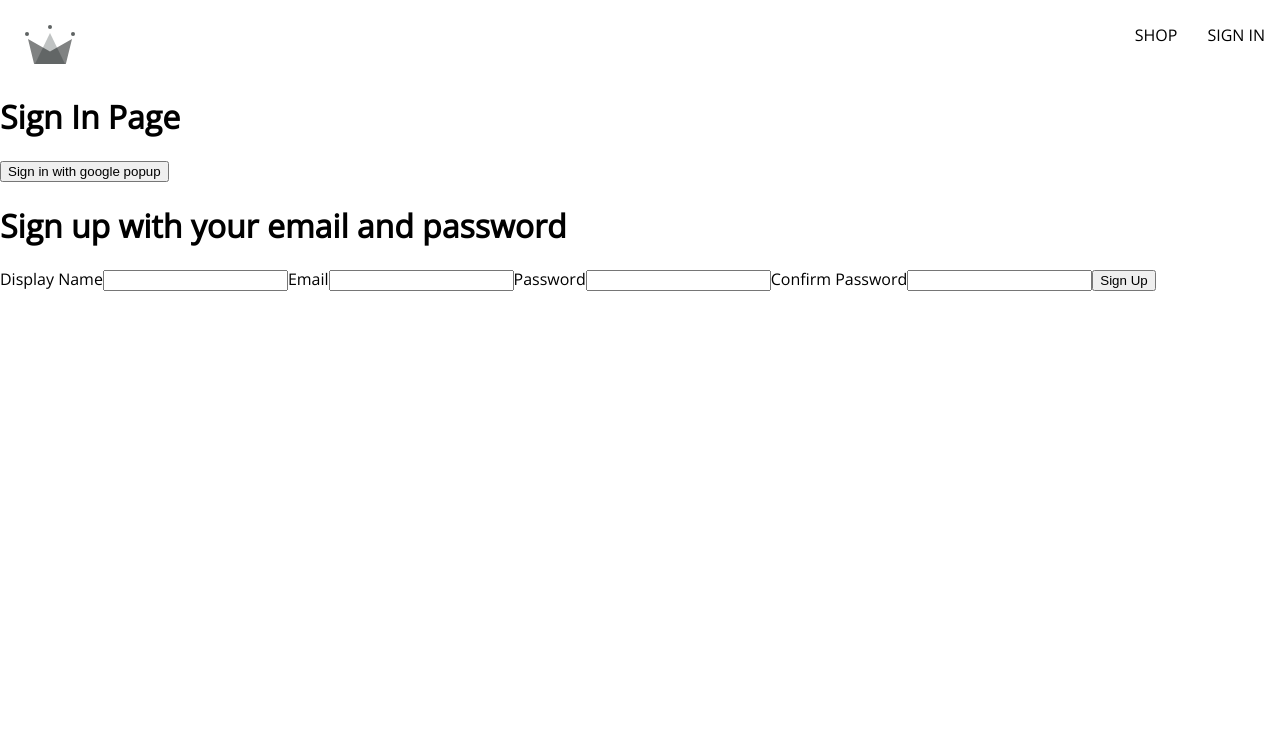
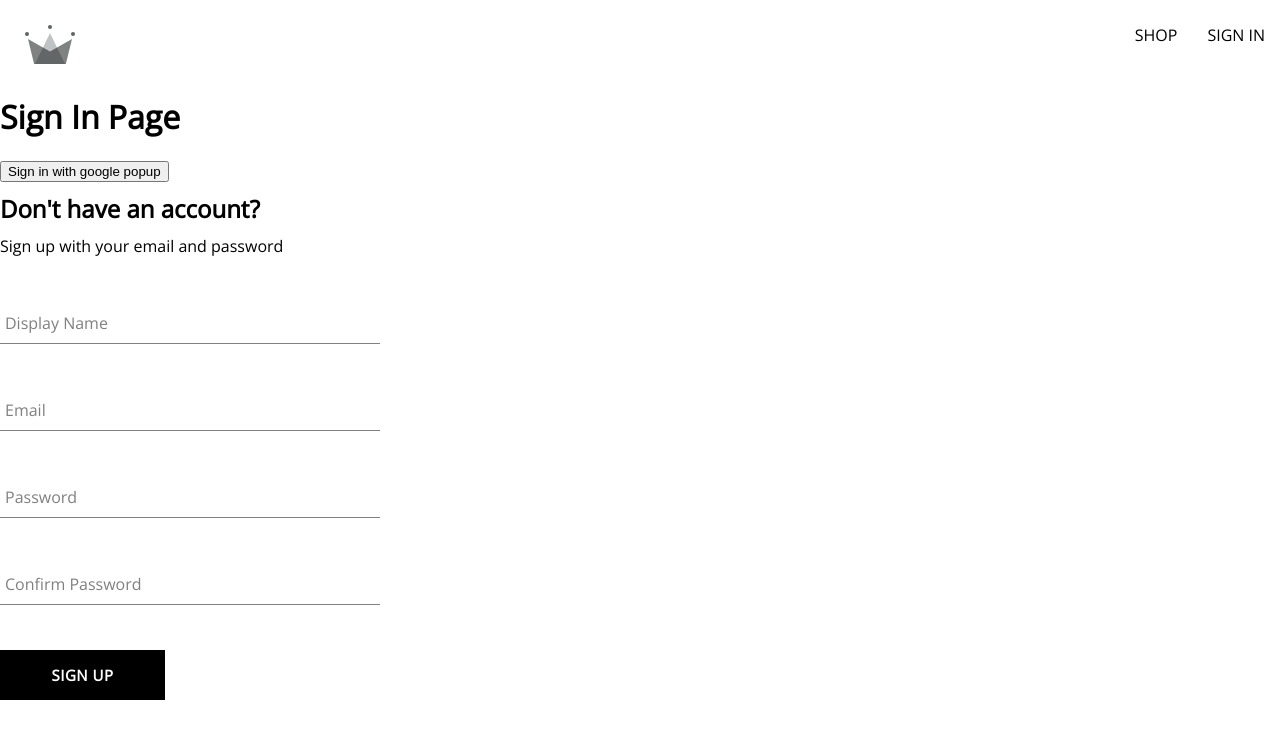
Before and after one commit to 11lugg/stepping-stone, a React (Create React App) app: page /sign-in in a window 1280 px wide. Shown: the top 738 px of the page. Built offline with nearby package versions, Linux system fonts and the light colour scheme.

Commit message:
Created signup, form input and button component

```diff
--- /dev/null
+++ b/src/components/button/button.component.jsx
@@ -0,0 +1,18 @@
+import { BUTTON_TYPE_CLASSES } from "constants/constants";
+
+import "components/button/button.styles.scss";
+
+const Button = ({ children, buttonType, ...otherProps }) => {
+  return (
+    <button
+      className={`button-container ${
+        buttonType ? BUTTON_TYPE_CLASSES[buttonType] : ""
+      }`}
+      {...otherProps}
+    >
+      {children}
+    </button>
+  );
+};
+
+export default Button;
--- /dev/null
+++ b/src/components/button/button.styles.scss
@@ -0,0 +1,46 @@
+.button-container {
+  min-width: 165px;
+  width: auto;
+  height: 50px;
+  letter-spacing: 0.5px;
+  line-height: 50px;
+  padding: 0 35px 0 35px;
+  font-size: 15px;
+  background-color: black;
+  color: white;
+  text-transform: uppercase;
+  font-family: "Open Sans";
+  font-weight: bolder;
+  border: none;
+  cursor: pointer;
+  display: flex;
+  justify-content: center;
+
+  &:hover {
+    background-color: white;
+    color: black;
+    border: 1px solid black;
+  }
+
+  &.google-sign-in {
+    background-color: #4285f4;
+    color: white;
+
+    &:hover {
+      background-color: #357ae8;
+      border: none;
+    }
+  }
+
+  &.inverted {
+    background-color: white;
+    color: black;
+    border: 1px solid black;
+
+    &:hover {
+      background-color: black;
+      color: white;
+      border: none;
+    }
+  }
+}
--- /dev/null
+++ b/src/components/form-input/form-input.component.jsx
@@ -0,0 +1,20 @@
+import "components/form-input/form-input.styles.scss";
+
+const FormInput = ({ label, ...otherProps }) => {
+  return (
+    <div className="group">
+      <input className="form-input" {...otherProps} />
+      {label && (
+        <label
+          className={`${
+            otherProps.value.length > 0 ? "shrink" : ""
+          } form-input-label`}
+        >
+          {label}
+        </label>
+      )}
+    </div>
+  );
+};
+
+export default FormInput;
--- /dev/null
+++ b/src/components/form-input/form-input.styles.scss
@@ -0,0 +1,54 @@
+$sub-color: grey;
+$main-color: black;
+
+@mixin shrinkLabel {
+  top: -14px;
+  font-size: 12px;
+  color: $main-color;
+}
+
+.group {
+  position: relative;
+  margin: 45px 0;
+
+  .form-input {
+    background: none;
+    background-color: white;
+    color: $sub-color;
+    font-size: 18px;
+    padding: 10px 10px 10px 5px;
+    display: block;
+    width: 100%;
+    border: none;
+    border-radius: 0;
+    border-bottom: 1px solid $sub-color;
+    margin: 25px 0;
+
+    &:focus {
+      outline: none;
+    }
+
+    &:focus ~ .form-input-label {
+      @include shrinkLabel();
+    }
+  }
+
+  input[type="password"] {
+    letter-spacing: 0.3em;
+  }
+
+  .form-input-label {
+    color: $sub-color;
+    font-size: 16px;
+    font-weight: normal;
+    position: absolute;
+    pointer-events: none;
+    left: 5px;
+    top: 10px;
+    transition: 300ms ease all;
+
+    &.shrink {
+      @include shrinkLabel();
+    }
+  }
+}
--- a/src/components/sign-up-form/sign-up-form.component.jsx
+++ b/src/components/sign-up-form/sign-up-form.component.jsx
@@ -1,8 +1,13 @@
+import FormInput from "components/form-input/form-input.component";
 import { useState } from "react";
 import {
   createAutUserWithEmailAndPassword,
   createUserDocumentFromAuth,
 } from "utils/firebase/firebase.utils";
+import "components/sign-up-form/sign-up-form.styles.scss";
+
+import { BUTTON_TYPE_CLASSES, FORM_NAMES } from "constants/constants";
+import Button from "components/button/button.component";
 
 const defaultFormFields = {
   displayName: "",
@@ -14,8 +19,6 @@
 const SignUpForm = () => {
   const [formFields, setFormFields] = useState(defaultFormFields);
   const { displayName, email, password, confirmPassword } = formFields;
-
-  console.log(formFields);
 
   const handleSubmit = async (e) => {
     e.preventDefault();
@@ -45,45 +48,43 @@
   };
 
   return (
-    <div>
-      <h1>Sign up with your email and password</h1>
+    <div className="sign-up-container">
+      <h2>Don't have an account?</h2>
+      <span>Sign up with your email and password</span>
       <form onSubmit={handleSubmit}>
-        <label>Display Name</label>
-        <input
+        <FormInput
+          label="Display Name"
           type="text"
           onChange={handleChange}
-          name="displayName"
+          name={FORM_NAMES.DISPLAY_NAME}
           value={displayName}
           required
         />
-
-        <label>Email</label>
-        <input
-          type="email"
+        <FormInput
+          label="Email"
+          type={FORM_NAMES.EMAIL}
           onChange={handleChange}
-          name="email"
+          name={FORM_NAMES.EMAIL}
           value={email}
           required
         />
-
-        <label>Password</label>
-        <input
-          type="password"
+        <FormInput
+          label="Password"
+          type={FORM_NAMES.PASSWORD}
           onChange={handleChange}
-          name="password"
+          name={FORM_NAMES.PASSWORD}
           value={password}
           required
         />
-
-        <label>Confirm Password</label>
-        <input
-          type="password"
+        <FormInput
+          label="Confirm Password"
+          type={FORM_NAMES.PASSWORD}
           onChange={handleChange}
-          name="confirmPassword"
+          name={FORM_NAMES.CONFIRM_PASSWORD}
           value={confirmPassword}
           required
         />
-        <button type="submit">Sign Up</button>
+        <Button type="submit">Sign Up</Button>
       </form>
     </div>
   );
--- /dev/null
+++ b/src/components/sign-up-form/sign-up-form.styles.scss
@@ -0,0 +1,9 @@
+.sign-up-container {
+  display: flex;
+  flex-direction: column;
+  width: 380px;
+
+  h2 {
+    margin: 10px 0;
+  }
+}
--- /dev/null
+++ b/src/constants/constants.js
@@ -0,0 +1,11 @@
+export const FORM_NAMES = {
+  DISPLAY_NAME: "displayName",
+  EMAIL: "email",
+  PASSWORD: "password",
+  CONFIRM_PASSWORD: "confirmPassword",
+};
+
+export const BUTTON_TYPE_CLASSES = {
+  GOOGLE: "google-sign-in",
+  INVERTED: "inverted",
+};
```
